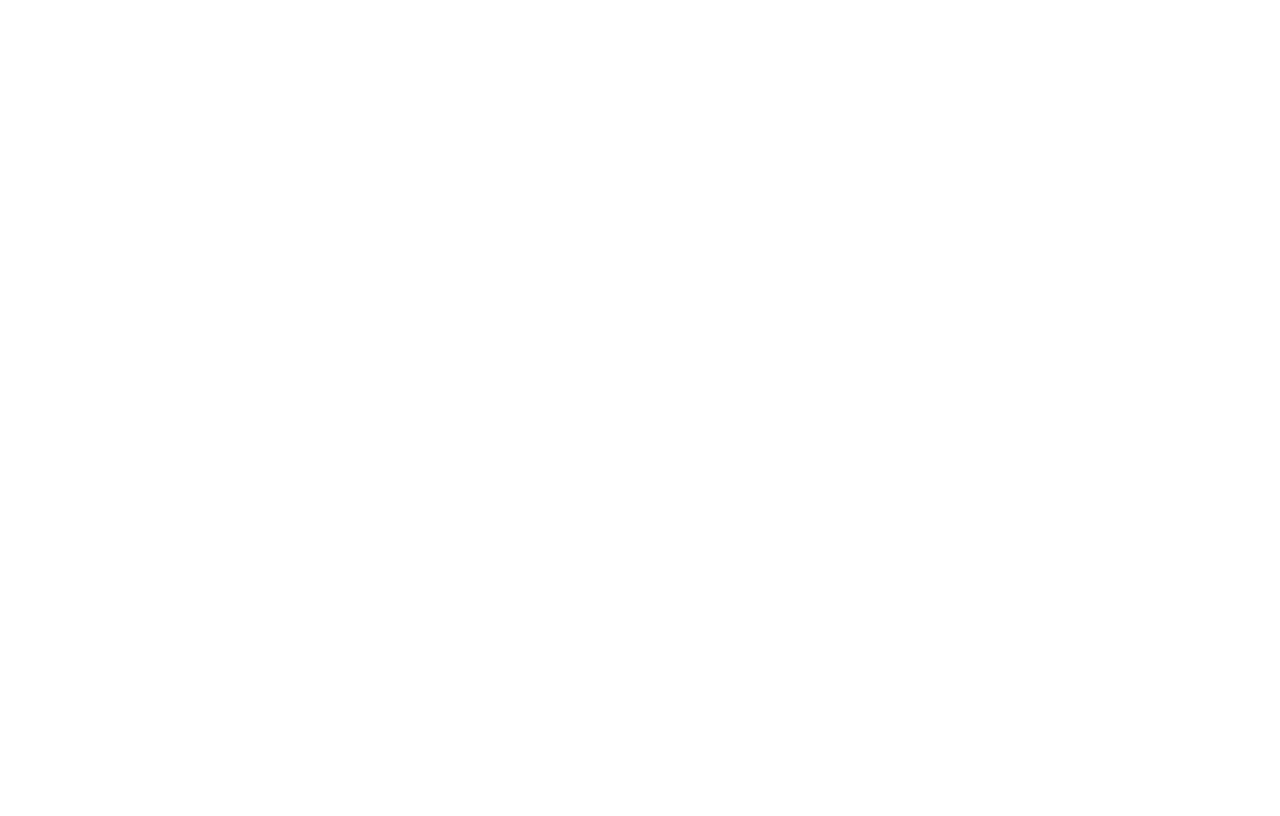
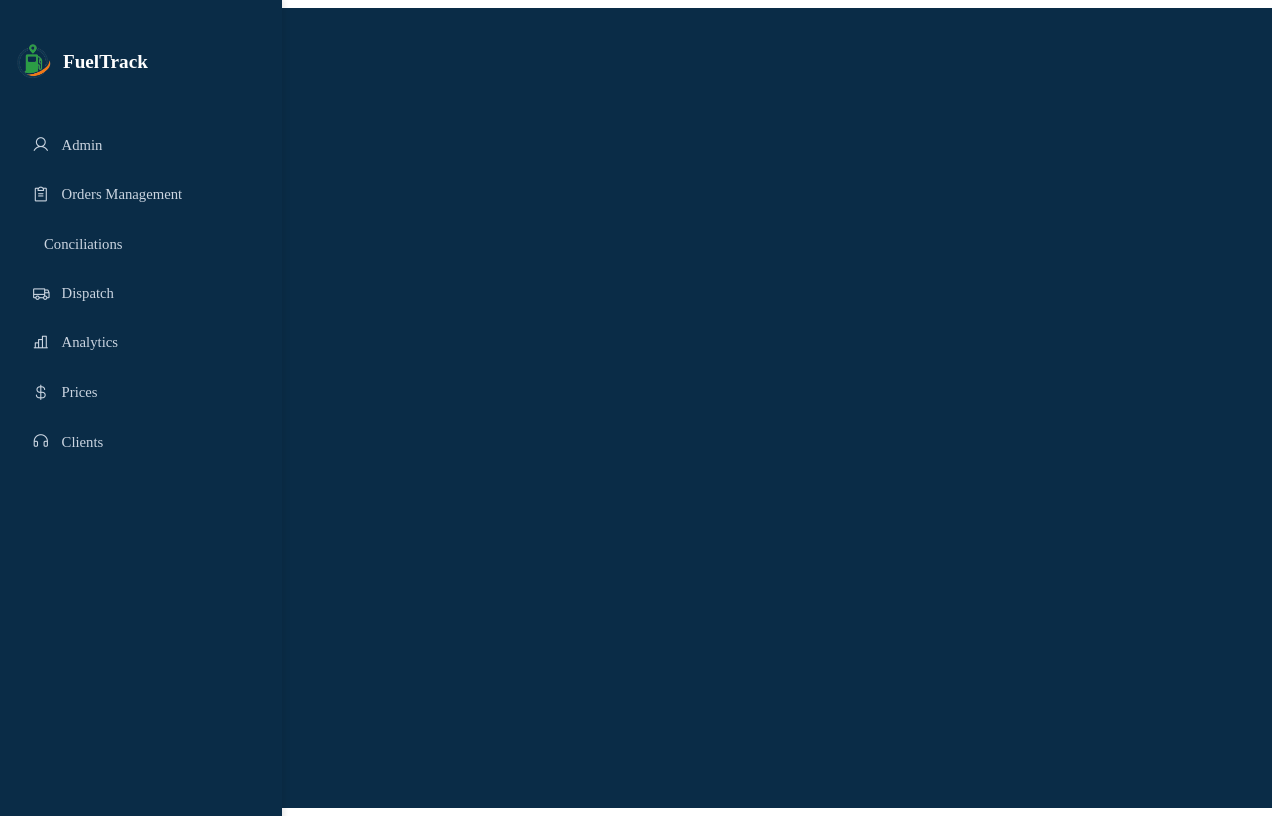
Before and after one commit to 1ASI0730-2510-4374-G3-FuelTrack/Fornted, a Vue app: page /supplier in a window 1280 px wide. Before the commit this address had no page. Built offline with nearby package versions, Linux system fonts and the light colour scheme.

Commit message:
Updated components and pages for supplier views

```diff
--- /dev/null
+++ b/src/components/shared/SidebarSupplier.vue
@@ -0,0 +1,114 @@
+<template>
+  <aside class="sidebar">
+    <div class="logo-block">
+      <img src="/img/logo.png" alt="FuelTrack Logo" class="sidebar-logo" />
+      <h3 class="sidebar-title">FuelTrack</h3>
+    </div>
+
+    <ul class="sidebar-menu">
+      <li><router-link to="/supplier/admin" class="sidebar-link" active-class="active"><i class="ph ph-user"></i> Admin</router-link></li>
+      <li><router-link to="/supplier/orders" class="sidebar-link" active-class="active"><i class="ph ph-clipboard-text"></i> Orders Management</router-link></li>
+      <li><router-link to="/supplier/conciliations" class="sidebar-link" active-class="active"><i class="ph ph-file-check"></i> Conciliations</router-link></li>
+      <li><router-link to="/supplier/dispatch" class="sidebar-link" active-class="active"><i class="ph ph-truck"></i> Dispatch</router-link></li>
+      <li><router-link to="/supplier/analytics" class="sidebar-link" active-class="active"><i class="ph ph-chart-bar"></i> Analytics</router-link></li>
+      <li><router-link to="/supplier/prices" class="sidebar-link" active-class="active"><i class="ph ph-currency-dollar"></i> Prices</router-link></li>
+      <li><router-link to="/supplier/clients" class="sidebar-link" active-class="active"><i class="ph ph-headphones"></i> Clients</router-link></li></ul>
+  </aside>
+</template>
+
+<script>
+export default {
+  name: 'SidebarSupplier'
+}
+</script>
+<style scoped>
+.sidebar {
+  background-color: #0A2C47;
+  color: #ffffff;
+  width: 250px;
+  min-height: 100vh;
+  padding: 2rem 1rem;
+  display: flex;
+  flex-direction: column;
+  box-shadow: 2px 0 6px rgba(0, 0, 0, 0.1);
+  position: fixed;
+  top: 0;
+  left: 0;
+}
+
+.logo-block {
+  display: flex;
+  align-items: center;
+  gap: 0.75rem;
+  margin-bottom: 2rem;
+}
+
+.sidebar-logo {
+  height: 36px;
+}
+
+.sidebar-title {
+  font-size: 1.2rem;
+  font-weight: 700;
+  color: #ffffff;
+}
+
+.sidebar-menu {
+  list-style: none;
+  padding: 0;
+  margin: 0;
+}
+
+.sidebar-link {
+  display: flex;
+  align-items: center;
+  gap: 0.75rem;
+  padding: 0.75rem 1rem;
+  margin-bottom: 0.5rem;
+  border-radius: 8px;
+  font-size: 0.92rem;
+  color: #cbd5e1;
+  text-decoration: none;
+  transition: all 0.3s ease;
+  transform: translateX(0);
+  position: relative;
+  overflow: hidden;
+}
+
+.sidebar-link::before {
+  content: '';
+  position: absolute;
+  height: 100%;
+  width: 4px;
+  background-color: #22c55e;
+  left: 0;
+  top: 0;
+  opacity: 0;
+  transition: opacity 0.3s;
+}
+
+.sidebar-link:hover {
+  background-color: #1E3A5F;
+  color: #ffffff;
+  transform: translateX(6px);
+}
+
+.sidebar-link:hover::before {
+  opacity: 1;
+}
+
+.sidebar-link i {
+  font-size: 1.1rem;
+}
+
+.active {
+  background-color: #22c55e !important;
+  color: white !important;
+  font-weight: 600;
+  transform: translateX(8px);
+}
+
+.active::before {
+  opacity: 1;
+}
+</style>
--- /dev/null
+++ b/src/pages/WelcomePage.vue
@@ -0,0 +1,98 @@
+<!-- src/pages/WelcomePage.vue -->
+<template>
+  <div class="welcome-container">
+    <h1 class="title">Bienvenido a FuelTrack</h1>
+    <p class="subtitle">Selecciona tu tipo de usuario para continuar:</p>
+
+    <div class="card-group">
+      <div class="card" @click="goTo('/login-client')">
+        <i class="ph ph-user"></i>
+        <h2>Cliente</h2>
+        <p>Empresas que solicitan combustible</p>
+      </div>
+      <div class="card" @click="goTo('/login-supplier')">
+        <i class="ph ph-briefcase"></i>
+        <h2>Proveedor</h2>
+        <p>Empresas que abastecen combustible</p>
+      </div>
+    </div>
+  </div>
+</template>
+
+<script setup>
+import { useRouter } from 'vue-router'
+const router = useRouter()
+
+function goTo(path) {
+  router.push(path)
+}
+</script>
+
+<style scoped>
+.welcome-container {
+  display: flex;
+  flex-direction: column;
+  align-items: center;
+  justify-content: center;
+  padding: 4rem 2rem;
+  min-height: 100vh;
+  background-color: #f9fafb;
+  text-align: center;
+}
+
+.title {
+  font-size: 2rem;
+  font-weight: 700;
+  color: #0f172a;
+  margin-bottom: 0.5rem;
+}
+
+.subtitle {
+  font-size: 1rem;
+  color: #64748b;
+  margin-bottom: 2rem;
+}
+
+.card-group {
+  display: flex;
+  flex-direction: row;
+  gap: 2rem;
+  flex-wrap: wrap;
+  justify-content: center;
+}
+
+.card {
+  background: white;
+  border: 1px solid #e2e8f0;
+  border-radius: 12px;
+  padding: 2rem;
+  width: 240px;
+  text-align: center;
+  cursor: pointer;
+  transition: 0.3s ease;
+  box-shadow: 0 2px 6px rgba(0,0,0,0.04);
+}
+
+.card:hover {
+  transform: translateY(-5px);
+  box-shadow: 0 4px 12px rgba(0,0,0,0.06);
+}
+
+.card i {
+  font-size: 2.5rem;
+  color: #0ea5e9;
+  margin-bottom: 1rem;
+}
+
+.card h2 {
+  font-size: 1.25rem;
+  font-weight: 600;
+  color: #1e293b;
+  margin-bottom: 0.5rem;
+}
+
+.card p {
+  font-size: 0.85rem;
+  color: #64748b;
+}
+</style>
--- a/src/pages/supplier/DashboardSupplier.vue
+++ b/src/pages/supplier/DashboardSupplier.vue
@@ -0,0 +1,33 @@
+<template>
+  <div class="dashboard-container">
+    <SidebarSupplier />
+    <main class="main-content">
+      <router-view />
+    </main>
+  </div>
+</template>
+
+<script>
+import SidebarSupplier from "@/components/shared/SidebarSupplier.vue";
+
+export default {
+  name: 'DashboardSupplier',
+  components: {
+    SidebarSupplier
+  }
+}
+</script>
+
+<style scoped>
+.dashboard-container {
+  display: flex;
+  min-height: 100vh;
+  background-color: #0A2C47;
+}
+
+.main-content {
+  flex: 1;
+  padding: 2rem;
+  overflow-y: auto;
+}
+</style>
--- a/src/pages/supplier/LoginSupplier.vue
+++ b/src/pages/supplier/LoginSupplier.vue
@@ -6,20 +6,35 @@
       <p class="subtitle">Supplier Access Portal</p>
 
       <form @submit.prevent="handleLogin">
-        <label for="ruc" class="visually-hidden">RUC</label>
-        <input type="text" v-model="ruc" placeholder="RUC" required />
+        <input
+            type="text"
+            v-model="ruc"
+            placeholder="RUC"
+            required
+            aria-label="RUC"
+        />
 
-        <label for="email" class="visually-hidden">Email Address</label>
-        <input type="email" v-model="email" placeholder="Email Address" required />
+        <input
+            type="email"
+            v-model="email"
+            placeholder="Email Address"
+            required
+            aria-label="Email Address"
+        />
 
-        <label for="password" class="visually-hidden">Password</label>
-        <input type="password" v-model="password" placeholder="Password" required />
+        <input
+            type="password"
+            v-model="password"
+            placeholder="Password"
+            required
+            aria-label="Password"
+        />
 
         <button type="submit" class="login-button">Log in</button>
       </form>
 
       <p class="register-text">
-        Not a Supplier? <a href="#" class="register-link">Click Here</a>
+        Not a Supplier? <router-link to="/register-supplier" class="register-link">Click here</router-link>
       </p>
     </div>
   </div>
@@ -43,7 +58,7 @@ export default {
 
       if (result.success) {
         alert('✅ Login exitoso como proveedor')
-        // Redireccionar si se requiere, ej: this.$router.push('/supplier/dashboard')
+        this.$router.push('/supplier') // ← cambia la ruta según tu layout
       } else {
         alert('❌ ' + result.message)
       }
```
Also changed, not shown: src/router/index.js (+30 -4 lines).
